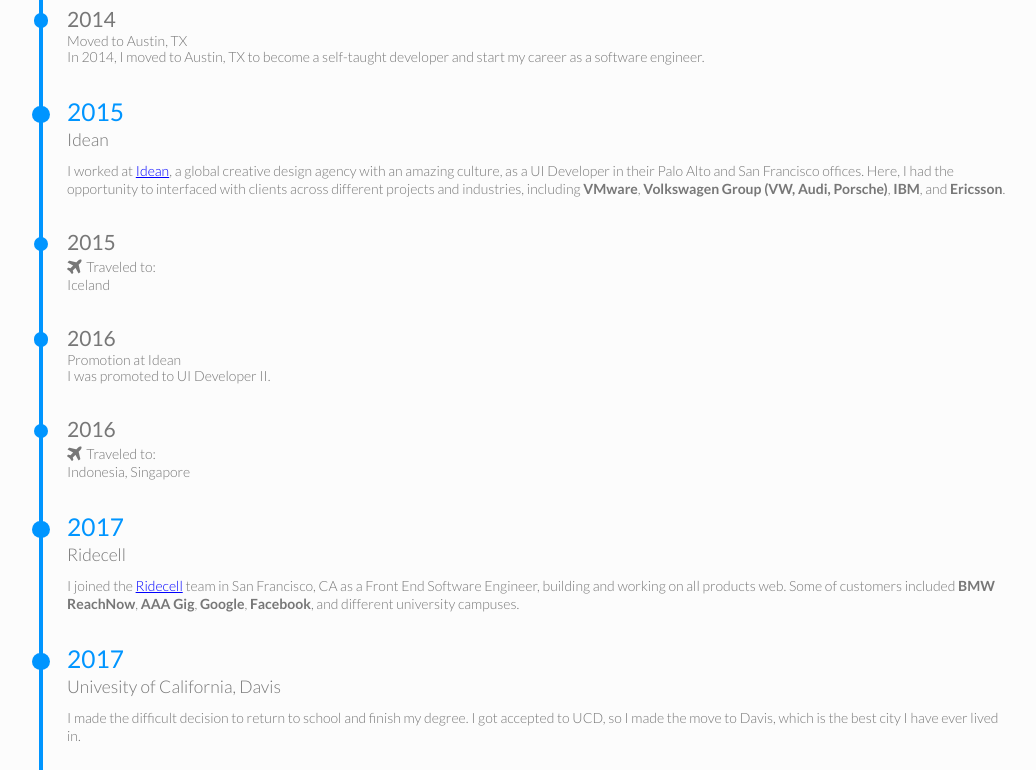
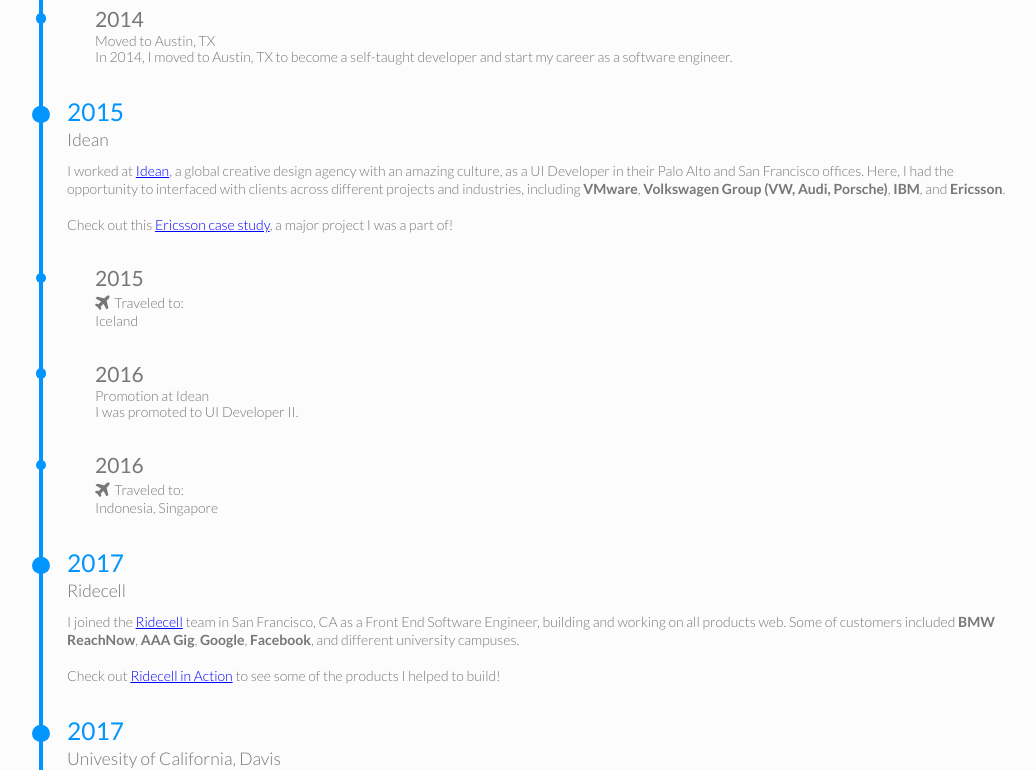
Before and after one commit to taahachaudhry/taaha-v2, a website: page src/index.html in a window 1280 px wide. Shown: the part 681-1451 px from the top of the page, without its empty margins (101-1137 px from the left). Drawn offline with nearby package versions, Linux system fonts and the light colour scheme; files that its build step writes are made by us from their sources.

Commit message:
Updated minor timeline blocks and added case study

```diff
--- a/src/index.html
+++ b/src/index.html
@@ -64,7 +64,8 @@
           I worked at <a href="http://www.idean.com/" target="_blank">Idean</a>, a global creative design agency with an amazing culture, as a UI Developer
           in their Palo Alto and San Francisco offices.
           Here, I had the opportunity to interfaced with clients across different projects and industries, including <b>VMware</b>,
-          <b>Volkswagen Group (VW, Audi, Porsche)</b>, <b>IBM</b>, and <b>Ericsson</b>.
+          <b>Volkswagen Group (VW, Audi, Porsche)</b>, <b>IBM</b>, and <b>Ericsson</b>.<br><br>
+          Check out this <a href="https://www.idean.com/work/ericsson-unified-delivery-network" target="_blank">Ericsson case study</a>, a major project I was a part of!
         </p>
       </section>
 
@@ -97,7 +98,8 @@
         <h3 class="subject">Ridecell</h3>
         <p class="details">
           I joined the <a href="http://www.ridecell.com/" target="_blank">Ridecell</a> team in San Francisco, CA as a Front End Software Engineer, building and working on all products web.
-          Some of customers included <b>BMW ReachNow</b>, <b>AAA Gig</b>, <b>Google</b>, <b>Facebook</b>, and different university campuses.
+          Some of customers included <b>BMW ReachNow</b>, <b>AAA Gig</b>, <b>Google</b>, <b>Facebook</b>, and different university campuses.<br><br>
+          Check out <a href="https://ridecell.com/solutions/ridecell-in-action/">Ridecell in Action</a> to see some of the products I helped to build!
         </p>
       </section>
 
--- a/src/scss/sections/_timeline-container.scss
+++ b/src/scss/sections/_timeline-container.scss
@@ -17,13 +17,17 @@
   padding: 1em 2em;
 
   &.minor {
+    padding: 1em 4em;
+
     .year {
       font-size: 1.5rem;
       color: $dark-grey;
 
       &::before {
         top: 0.5em;
-        left: -1.59em;
+        left: -2.83em;
+        width: 0.5em;
+        height: 0.5em;
       }
     }
 
```
